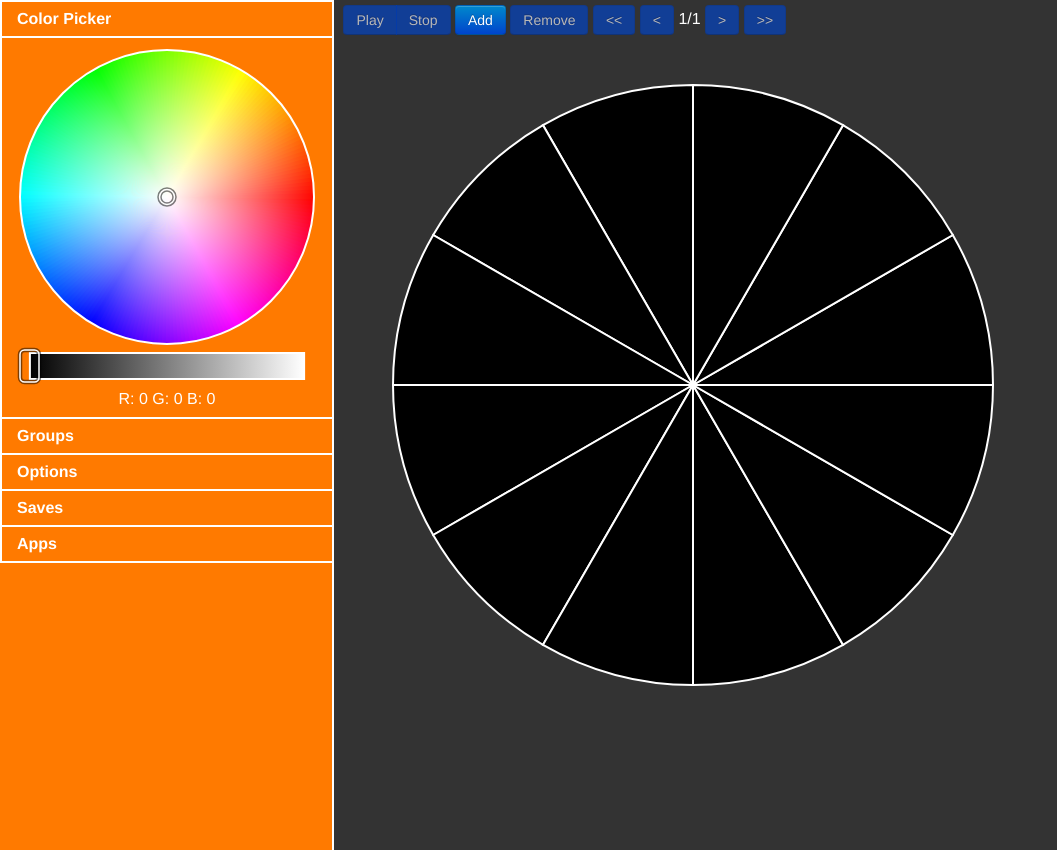
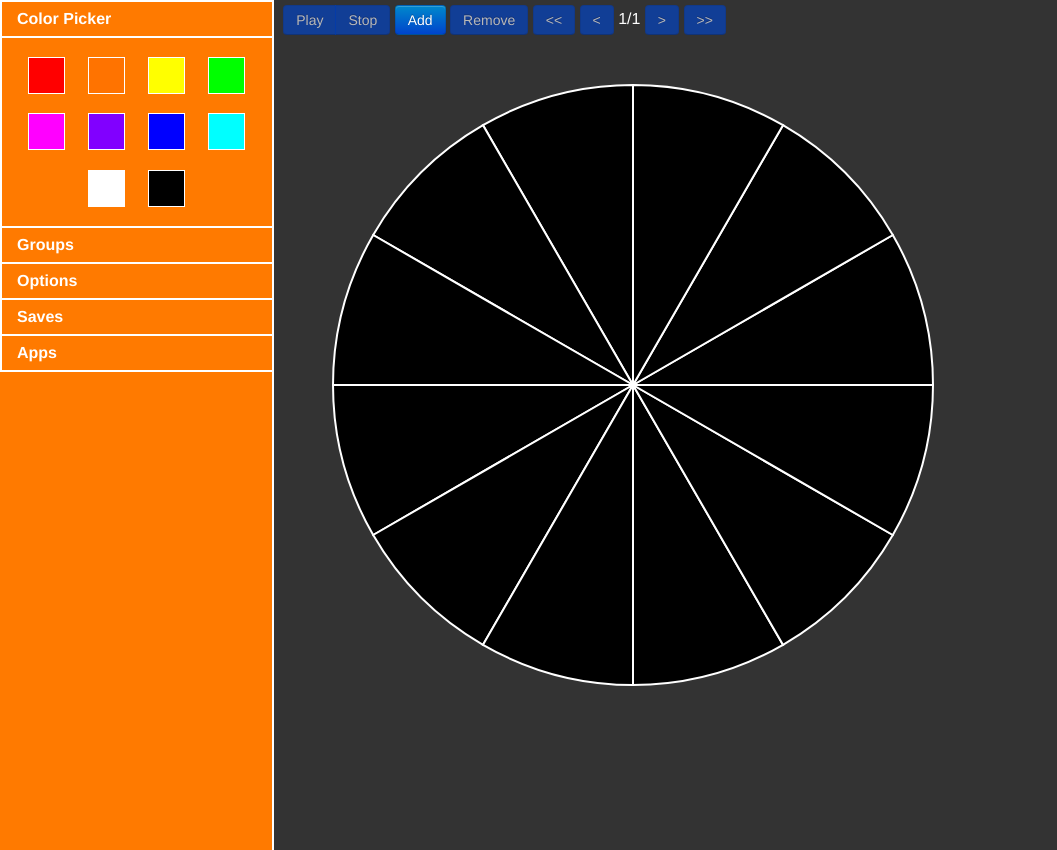
Before and after one commit to yuanl1/clock, a website: page public/index.html in a window 1280 px wide. Shown: the whole page, without its empty margins (0-1057 px from the left). Drawn offline with Linux system fonts and the light colour scheme; no server answers.

Commit message:
Using simpler color picker

```diff
--- a/public/css/app.css
+++ b/public/css/app.css
@@ -49,6 +49,61 @@ body {
     font-weight: bold;
 }
 
+#lhp .color-picker {
+    width: 100%;
+    height: 170px;
+}
+
+#lhp .color-picker td {
+    align: center;
+}
+
+#lhp .color-option {
+    width: 35px;
+    height: 35px;
+    border: 1px solid white;
+    margin: auto;
+    cursor: pointer;
+}
+
+#lhp .color-option:hover {
+    box-shadow: 2px 2px 5px white;
+}
+
+.color-option.red {
+    background-color: rgb(255, 0, 0);
+}
+.color-option.orange {
+    background-color: rgb(255, 115, 0);
+}
+.color-option.yellow {
+    background-color: rgb(255, 255, 0);
+}
+.color-option.lime-green {
+    background-color: rgb(163, 255, 0);
+}
+.color-option.green {
+    background-color: rgb(0, 255, 0);
+}
+.color-option.cyan {
+    background-color: rgb(0, 255, 255);
+}
+.color-option.blue {
+    background-color: rgb(0, 0, 255);
+}
+.color-option.purple {
+    background-color: rgb(129, 0, 255);
+}
+.color-option.magenta {
+    background-color: rgb(255, 0, 255);
+}
+.color-option.white {
+    background-color: rgb(255, 255, 255);
+}
+.color-option.black {
+    background-color: rgb(0, 0, 0);
+}
+
 
 #lhp .option-label {
     line-height: 30px;
--- a/public/index.html
+++ b/public/index.html
@@ -24,17 +24,27 @@
         <div id="lhp">
             <accordion>
                 <accordion-group heading="Color Picker" is-open="accordion.colorPicker">
-                    <div colorpicker></div>
-                    <!--tabset>
-                        <tab heading="Grid"></tab>
-                        <tab heading="Wheel">
-                            <div colorpicker></div>
-                        </tab>
-                    </tabset-->
-                    <div class="centered-text">
-                        <span>R: {{data.activeRgb.r}}</span>
-                        <span>G: {{data.activeRgb.g}}</span>
-                        <span>B: {{data.activeRgb.b}}</span>
+                    <div>
+                        <table class="color-picker">
+                            <tr>
+                                <td><div class="color-option red" ng-click="ApplyColorPicker('#FF0000')"></div></td>
+                                <td><div class="color-option orange" ng-click="ApplyColorPicker('#FF4600')"></div></td>
+                                <td><div class="color-option yellow" ng-click="ApplyColorPicker('#FF7800')"></div></td>
+                                <td><div class="color-option green" ng-click="ApplyColorPicker('#00FF00')"></div></td>
+                            </tr>
+                            <tr>
+                                <td><div class="color-option magenta" ng-click="ApplyColorPicker('#FF00FF')"></div></td>
+                                <td><div class="color-option purple" ng-click="ApplyColorPicker('#4D00FF')"></div></td>
+                                <td><div class="color-option blue" ng-click="ApplyColorPicker('#0000FF')"></div></td>
+                                <td><div class="color-option cyan" ng-click="ApplyColorPicker('#00FFFF')"></div></td>
+                            </tr>
+                            <tr>
+                                <td></td>
+                                <td><div class="color-option white" ng-click="ApplyColorPicker('#FFFFFF')"></div></td>
+                                <td><div class="color-option black" ng-click="ApplyColorPicker('#000000')"></div></td>
+                                <td></td>
+                            </tr>
+                        </table>
                     </div>
                 </accordion-group>
 
--- a/public/js/app.js
+++ b/public/js/app.js
@@ -2,12 +2,10 @@ var app = angular.module('clockApp', ['ui.bootstrap']);
 
 app.controller('ClockCtrl', function($scope, $timeout, clockService){
     $scope.data = {
-        isDragging: false,
         time : 1000,
         duration : 5000,
         activeSector : '', //A - L
         activeColor : '#000000', //initial color
-        activeRgb : {r : 0, g : 0, b : 0},
         selectableGroups : ['A', 'B', 'C', 'D', 'E', 'F', 'G', 'H', 'I', 'J', 'K', 'L'],
         groupColors : {
             A : '#000000',
@@ -98,7 +96,6 @@ app.controller('ClockCtrl', function($scope, $timeout, clockService){
         }
         $scope.data.activeSector = "";
         $scope.data.activeColor = "#000000";
-        $scope.data.activeRgb = {r: 0, g: 0, b: 0};
 
         //clear states
         $scope.data.states.splice(1, $scope.data.states.length - 1);
@@ -109,6 +106,13 @@ app.controller('ClockCtrl', function($scope, $timeout, clockService){
 
         //Turn of leds
         clockService.shutdown($scope);
+    }
+
+    $scope.ApplyColorPicker = function(color) {
+        $scope.data.activeColor = color;
+        var group = $scope.data.activeSector;
+        $scope.data.groupColors[group] = color;
+        clockService.send($scope);
     }
 
     function ApplyPreset(index, states){
--- a/public/js/directives.js
+++ b/public/js/directives.js
@@ -213,8 +213,6 @@
                         scope.$apply(function(){
                             scope.data.activeSector = group;
                             scope.data.activeColor = groupColor;
-                            var rgb = $window.Raphael.getRGB(groupColor);
-                            scope.data.activeRgb = {r:rgb.r, g:rgb.g, b:rgb.b};
 
                             //scope.accordion.colorPicker = true; //open the color picker
                         });
@@ -251,11 +249,9 @@
                 clockService.getCurrentLights(updateClockFromData);
 
                 var getCurrentLights = function(){
-                    if(!scope.data.isDragging){
-                        scope.$apply(function(){
-                            clockService.getCurrentLights(updateClockFromData);
-                        });
-                    }
+                    scope.$apply(function(){
+                        clockService.getCurrentLights(updateClockFromData);
+                    });
                 };
 
                 //setInterval(getCurrentLights, 10000);
@@ -290,8 +286,6 @@
                             //Update colors so all sectors in the group match
                             var groupColor = scope.data.groupColors[newGroupLabel];
                             scope.data.activeColor = groupColor;
-                            var rgb = $window.Raphael.getRGB(groupColor);
-                            scope.data.activeRgb = {r:rgb.r, g:rgb.g, b:rgb.b};
                             newGroup.attr('fill', groupColor);
                         }
                     }
@@ -327,48 +321,4 @@
         }
     });
 
-    app.directive("colorpicker", function($window, clockService){
-        return {
-            restrict : 'EA',
-            replace : true,
-            link : function(scope, element, attr){
-                var offset = element.position();
-                var cp = $window.Raphael.colorpicker(offset.left, offset.top, 300, "#ffffff", element[0]);
-
-                cp.onchange = function(color){
-                    scope.$apply(function(){
-                        scope.data.activeColor = color;
-                        var rgb = $window.Raphael.getRGB(color);
-                        scope.data.activeRgb = {r:rgb.r, g:rgb.g, b:rgb.b};
-
-                        var group = scope.data.activeSector;
-                        scope.data.groupColors[group] = color;
-                    })
-                };
-
-                cp.onstarted = function(color){
-                    scope.$apply(function(){
-                        scope.data.isDragging = true;
-                    });
-                };
-
-                cp.onstopped = function(color){
-                    if(scope.data.activeSector){
-                        clockService.send(scope);
-                    }
-                    scope.$apply(function(){
-                        scope.data.isDragging = false;
-                    });
-                };
-
-
-                scope.$watch('data.activeSector', function(){
-                    //if the active sector changes, update the active color
-                    cp.color(scope.data.activeColor);
-                });
-
-            }
-        }
-
-    });
 })();
```
